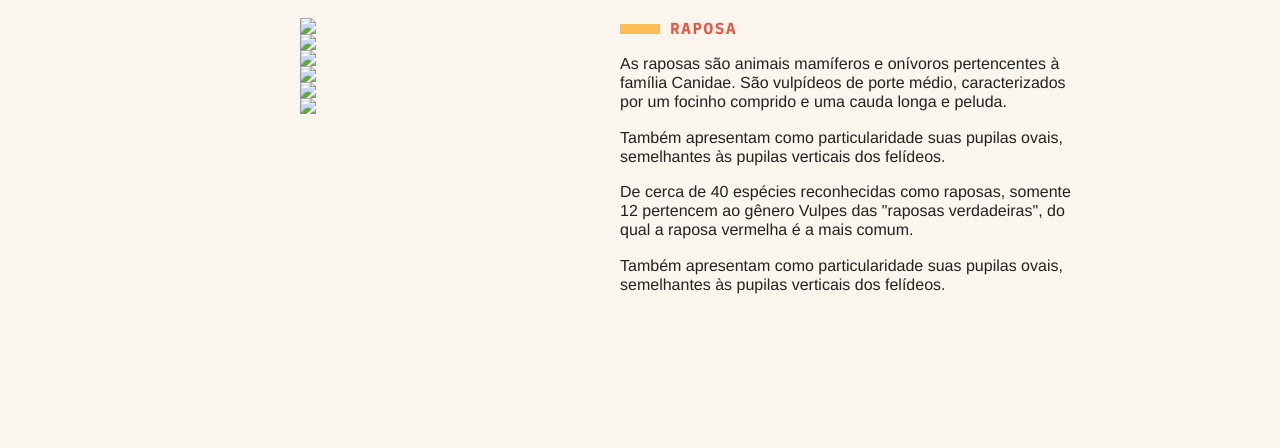
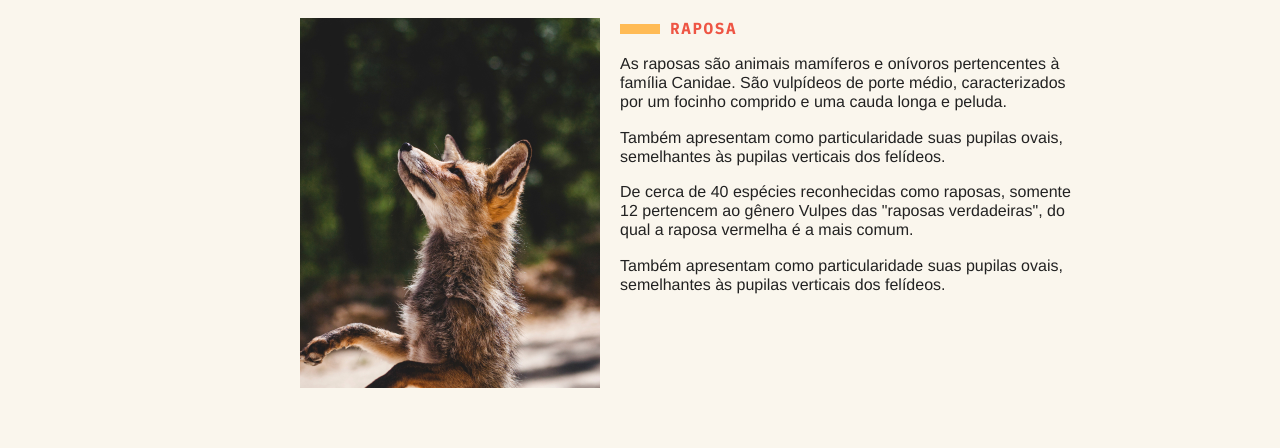
Before and after one commit to matheusdcunha/animais-fantasticos-exercicio, a plain HTML site: page index.html in a window 1280 px wide. Shown: the part 352-800 px from the top of the page. Drawn offline with Linux system fonts and the light colour scheme; the site is published under a folder, as on GitHub Pages, so addresses that start at the root find nothing.

Commit message:
Corrigir o erro da imagem

```diff
--- a/index.html
+++ b/index.html
@@ -27,22 +27,22 @@
     <h1 class="titulo">Animais Fantásticos</h1>
     <ul class="animais-lista js-tabmenu">
       <li>
-        <img src="/img/imagem1.jpg">
+        <img src="./img/imagem1.jpg">
       </li>
       <li>
-        <img src="/img/imagem2.jpg">
+        <img src="./img/imagem2.jpg">
       </li>
       <li>
-        <img src="/img/imagem3.jpg">
+        <img src="./img/imagem3.jpg">
       </li>
       <li>
-        <img src="/img/imagem4.jpg">
+        <img src="./img/imagem4.jpg">
       </li>
       <li>
-        <img src="/img/imagem5.jpg">
+        <img src="./img/imagem5.jpg">
       </li>
       <li>
-        <img src="/img/imagem6.jpg">
+        <img src="./img/imagem6.jpg">
       </li>
     </ul>
     <div class="animais-descricao js-tabcontent">
```
